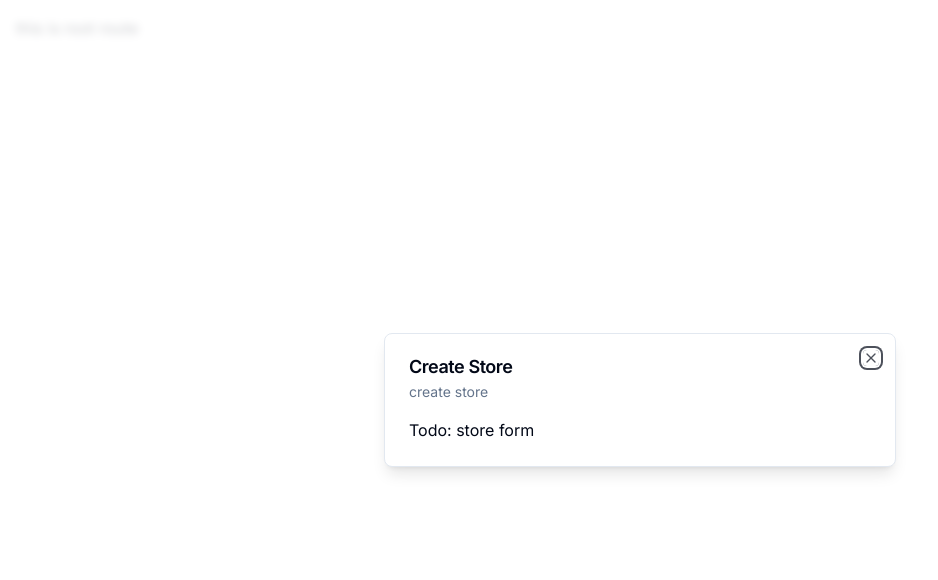
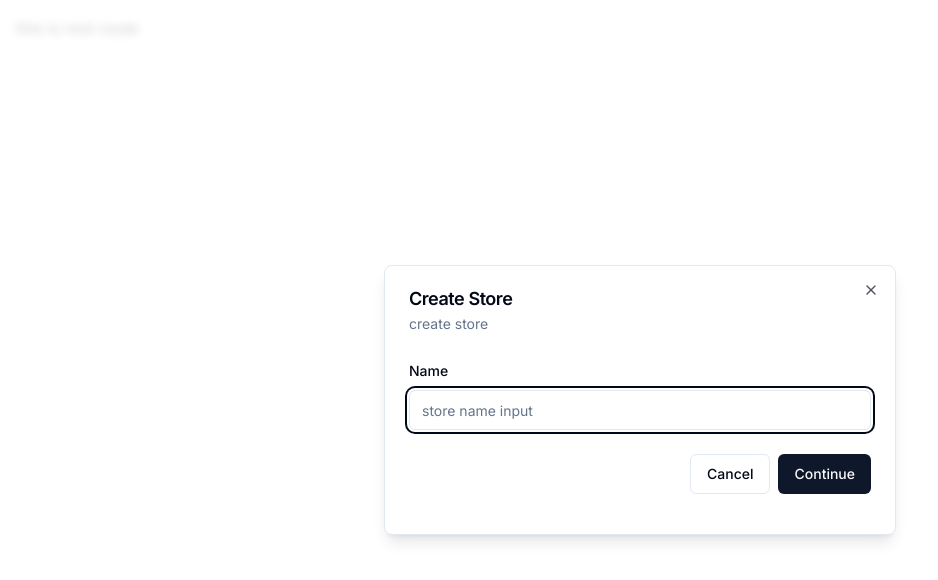
Before and after one commit to MarkDuLJ/ecommerce-admin, a Next.js app: page / in a window 1280 px wide. Shown: the top 580 px of the page, without its empty margins (0-938 px from the left). Built offline with nearby package versions, Linux system fonts and the light colour scheme.

Commit message:
finish store modal

```diff
--- a/app/(root)/page.tsx
+++ b/app/(root)/page.tsx
@@ -7,7 +7,6 @@
 
 export default function SetupPage() {
   const {onOpen, isOpen} = useStoreModal()
-  console.log(isOpen);
 
   useEffect(()=>{
     if(!isOpen) onOpen()
--- a/components/shared/store-modal.tsx
+++ b/components/shared/store-modal.tsx
@@ -1,14 +1,60 @@
 "use client"
+
+import * as z from "zod"
+import { useForm } from "react-hook-form";
+import { zodResolver } from "@hookform/resolvers/zod";
 
 import Modal from "@/components/ui/modal";
 import { useStoreModal } from "@/hooks/use-store-modal";
+import { Form, FormControl, FormField, FormItem, FormLabel, FormMessage } from "@/components/ui/form";
+import { Input } from "@/components/ui/input";
+import { Button } from "@/components/ui/button";
+import { log } from "console";
+
+const formSchema = z.object({
+    name:z.string().min(1),
+})
 
 export const StoreModal = () =>{
     const storeModal = useStoreModal()
 
+    const form = useForm<z.infer<typeof formSchema>>({
+        resolver: zodResolver(formSchema),
+        defaultValues:{
+            name:""
+        }
+    })
+
+    const onSubmit =async (values:z.infer<typeof formSchema>) => {
+        console.log(values);
+
+    }
+
     return (
         <Modal title="Create Store" description="create store" isOpen={storeModal.isOpen} onClose={storeModal.onClose}>
-            Todo: store form
+            <>
+            <div className="space-y-4 py-2 pb-4">
+                <Form {...form}>
+                    <form onSubmit={form.handleSubmit(onSubmit)}>
+                        <FormField control={form.control} render={({field})=>{
+                            return (
+                                <FormItem>
+                                    <FormLabel>Name</FormLabel>
+                                    <FormControl>
+                                        <Input placeholder="store name input" {...field} />
+                                    </FormControl>
+                                    <FormMessage  />
+                                </FormItem>
+                            )
+                        }} name="name" />
+                        <div className="pt-6 space-x-2 flex items-center justify-end w-full">
+                            <Button variant={"outline"} onClick={storeModal.onClose}>Cancel</Button>
+                            <Button type="submit">Continue</Button>
+                        </div>
+                    </form>
+                </Form>
+            </div>
+            </>
         </Modal>
     )
 }
--- /dev/null
+++ b/components/ui/input.tsx
@@ -0,0 +1,25 @@
+import * as React from "react"
+
+import { cn } from "@/lib/utils"
+
+export interface InputProps
+  extends React.InputHTMLAttributes<HTMLInputElement> {}
+
+const Input = React.forwardRef<HTMLInputElement, InputProps>(
+  ({ className, type, ...props }, ref) => {
+    return (
+      <input
+        type={type}
+        className={cn(
+          "flex h-10 w-full rounded-md border border-input bg-background px-3 py-2 text-sm ring-offset-background file:border-0 file:bg-transparent file:text-sm file:font-medium placeholder:text-muted-foreground focus-visible:outline-none focus-visible:ring-2 focus-visible:ring-ring focus-visible:ring-offset-2 disabled:cursor-not-allowed disabled:opacity-50",
+          className
+        )}
+        ref={ref}
+        {...props}
+      />
+    )
+  }
+)
+Input.displayName = "Input"
+
+export { Input }
--- a/package.json
+++ b/package.json
@@ -11,6 +11,7 @@
   "dependencies": {
     "@clerk/nextjs": "^4.23.2",
     "@hookform/resolvers": "^3.2.0",
+    "@prisma/client": "^5.1.1",
     "@radix-ui/react-dialog": "^1.0.4",
     "@radix-ui/react-label": "^2.0.2",
     "@radix-ui/react-slot": "^1.0.2",
@@ -34,5 +35,8 @@
     "typescript": "5.1.6",
     "zod": "^3.22.0",
     "zustand": "^4.4.1"
+  },
+  "devDependencies": {
+    "prisma": "^5.1.1"
   }
 }
```
Also changed, not shown: 1 other file (tests, documents, lock files or other folders).
